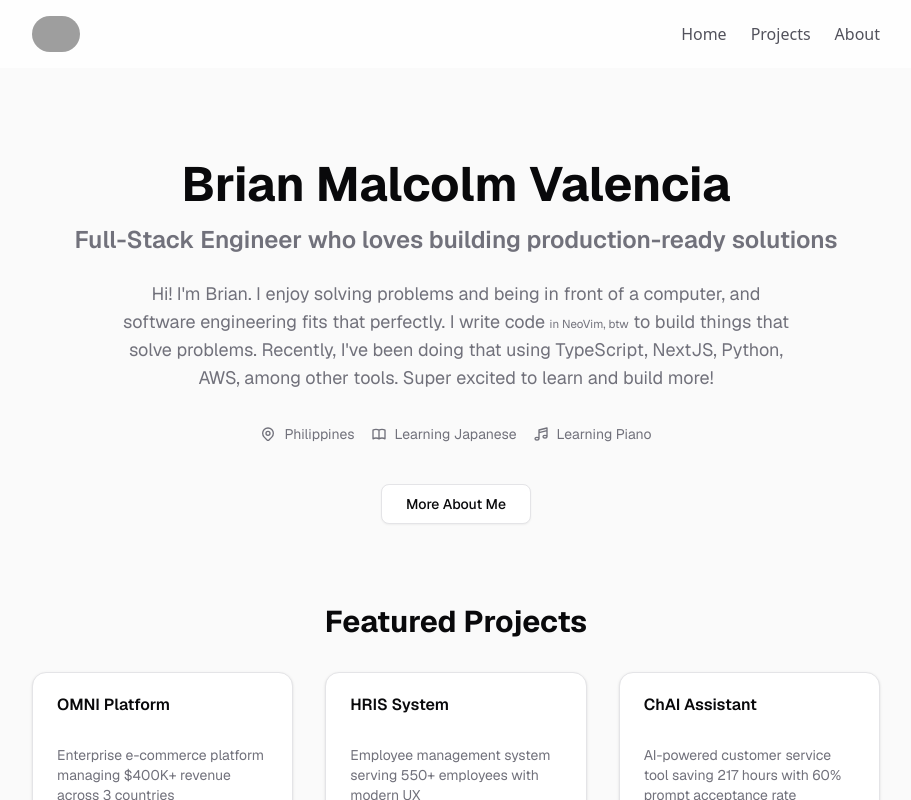
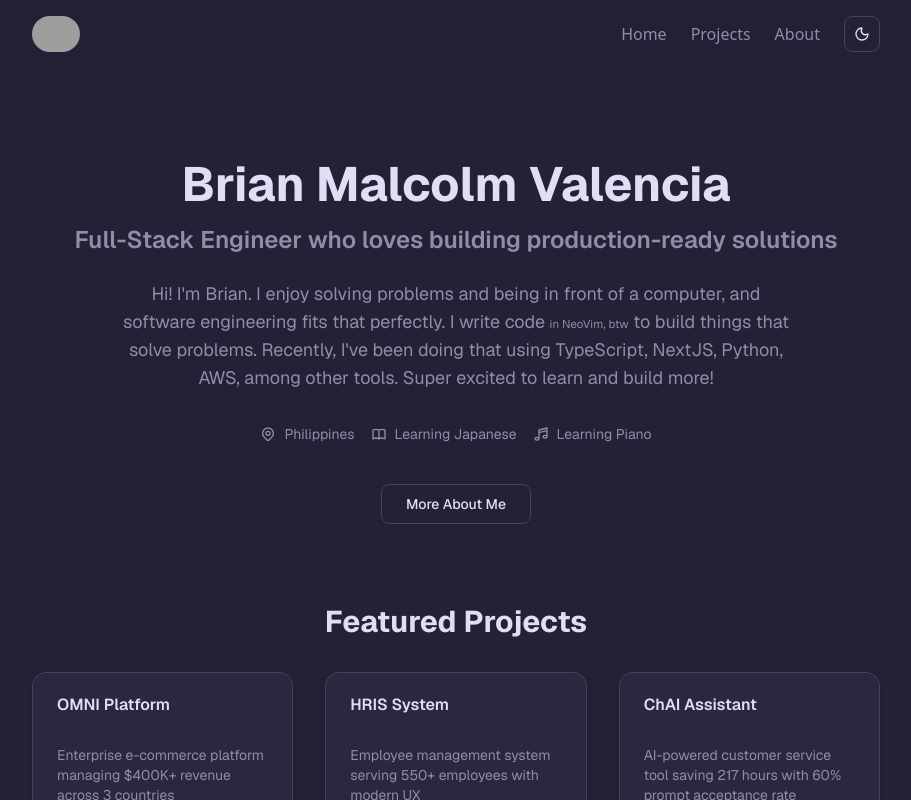
Before and after one commit to brimalval/folio, a Next.js app: page / in a window 1280 px wide. Shown: the top 800 px of the page, without its empty margins (184-1095 px from the left). Built offline with nearby package versions, Linux system fonts and the light colour scheme; grey boxes are pictures that could not be loaded.

Commit message:
add: theme, gallery

```diff
--- a/app/globals.css
+++ b/app/globals.css
@@ -45,71 +45,75 @@
 
 :root {
 	--radius: 0.625rem;
-	--background: oklch(1 0 0);
-	--foreground: oklch(0.141 0.005 285.823);
-	--card: oklch(1 0 0);
-	--card-foreground: oklch(0.141 0.005 285.823);
-	--popover: oklch(1 0 0);
-	--popover-foreground: oklch(0.141 0.005 285.823);
-	--primary: oklch(0.21 0.006 285.885);
-	--primary-foreground: oklch(0.985 0 0);
-	--secondary: oklch(0.967 0.001 286.375);
-	--secondary-foreground: oklch(0.21 0.006 285.885);
-	--muted: oklch(0.967 0.001 286.375);
-	--muted-foreground: oklch(0.552 0.016 285.938);
-	--accent: oklch(0.967 0.001 286.375);
-	--accent-foreground: oklch(0.21 0.006 285.885);
-	--destructive: oklch(0.577 0.245 27.325);
-	--border: oklch(0.92 0.004 286.32);
-	--input: oklch(0.92 0.004 286.32);
-	--ring: oklch(0.705 0.015 286.067);
-	--chart-1: oklch(0.646 0.222 41.116);
-	--chart-2: oklch(0.6 0.118 184.704);
-	--chart-3: oklch(0.398 0.07 227.392);
-	--chart-4: oklch(0.828 0.189 84.429);
-	--chart-5: oklch(0.769 0.188 70.08);
-	--sidebar: oklch(0.985 0 0);
-	--sidebar-foreground: oklch(0.141 0.005 285.823);
-	--sidebar-primary: oklch(0.21 0.006 285.885);
-	--sidebar-primary-foreground: oklch(0.985 0 0);
-	--sidebar-accent: oklch(0.967 0.001 286.375);
-	--sidebar-accent-foreground: oklch(0.21 0.006 285.885);
-	--sidebar-border: oklch(0.92 0.004 286.32);
-	--sidebar-ring: oklch(0.705 0.015 286.067);
+	/* Rosé Pine Dawn Palette */
+	--background: #faf4ed;
+	--foreground: #575279;
+	--card: #fffaf3;
+	--card-foreground: #575279;
+	--popover: #f2e9e1;
+	--popover-foreground: #575279;
+	--primary: #907aa9;
+	--primary-foreground: #faf4ed;
+	--secondary: #9893a5;
+	--secondary-foreground: #faf4ed;
+	--muted: #9893a5;
+	--muted-foreground: #797593;
+	--accent: #d7827e;
+	--accent-foreground: #faf4ed;
+	--destructive: #b4637a;
+	--destructive-foreground: #faf4ed;
+	--border: #dfdad9;
+	--input: #f4ede8;
+	--ring: #907aa9;
+	--chart-1: #ea9d34;
+	--chart-2: #286983;
+	--chart-3: #56949f;
+	--chart-4: #d7827e;
+	--chart-5: #907aa9;
+	--sidebar: #fffaf3;
+	--sidebar-foreground: #575279;
+	--sidebar-primary: #907aa9;
+	--sidebar-primary-foreground: #faf4ed;
+	--sidebar-accent: #9893a5;
+	--sidebar-accent-foreground: #faf4ed;
+	--sidebar-border: #dfdad9;
+	--sidebar-ring: #907aa9;
 }
 
 .dark {
-	--background: oklch(0.141 0.005 285.823);
-	--foreground: oklch(0.985 0 0);
-	--card: oklch(0.21 0.006 285.885);
-	--card-foreground: oklch(0.985 0 0);
-	--popover: oklch(0.21 0.006 285.885);
-	--popover-foreground: oklch(0.985 0 0);
-	--primary: oklch(0.92 0.004 286.32);
-	--primary-foreground: oklch(0.21 0.006 285.885);
-	--secondary: oklch(0.274 0.006 286.033);
-	--secondary-foreground: oklch(0.985 0 0);
-	--muted: oklch(0.274 0.006 286.033);
-	--muted-foreground: oklch(0.705 0.015 286.067);
-	--accent: oklch(0.274 0.006 286.033);
-	--accent-foreground: oklch(0.985 0 0);
-	--destructive: oklch(0.704 0.191 22.216);
-	--border: oklch(1 0 0 / 10%);
-	--input: oklch(1 0 0 / 15%);
-	--ring: oklch(0.552 0.016 285.938);
-	--chart-1: oklch(0.488 0.243 264.376);
-	--chart-2: oklch(0.696 0.17 162.48);
-	--chart-3: oklch(0.769 0.188 70.08);
-	--chart-4: oklch(0.627 0.265 303.9);
-	--chart-5: oklch(0.645 0.246 16.439);
-	--sidebar: oklch(0.21 0.006 285.885);
-	--sidebar-foreground: oklch(0.985 0 0);
-	--sidebar-primary: oklch(0.488 0.243 264.376);
-	--sidebar-primary-foreground: oklch(0.985 0 0);
-	--sidebar-accent: oklch(0.274 0.006 286.033);
-	--sidebar-accent-foreground: oklch(0.985 0 0);
-	--sidebar-border: oklch(1 0 0 / 10%);
-	--sidebar-ring: oklch(0.552 0.016 285.938);
+	/* Rosé Pine Moon Palette */
+	--background: #232136;
+	--foreground: #e0def4;
+	--card: #2a273f;
+	--card-foreground: #e0def4;
+	--popover: #393552;
+	--popover-foreground: #e0def4;
+	--primary: #c4a7e7;
+	--primary-foreground: #232136;
+	--secondary: #6e6a86;
+	--secondary-foreground: #232136;
+	--muted: #6e6a86;
+	--muted-foreground: #908caa;
+	--accent: #ea9a97;
+	--accent-foreground: #232136;
+	--destructive: #eb6f92;
+	--destructive-foreground: #232136;
+	--border: #44415a;
+	--input: #2a283e;
+	--ring: #c4a7e7;
+	--chart-1: #f6c177;
+	--chart-2: #3e8fb0;
+	--chart-3: #9ccfd8;
+	--chart-4: #ea9a97;
+	--chart-5: #c4a7e7;
+	--sidebar: #2a273f;
+	--sidebar-foreground: #e0def4;
+	--sidebar-primary: #c4a7e7;
+	--sidebar-primary-foreground: #232136;
+	--sidebar-accent: #6e6a86;
+	--sidebar-accent-foreground: #232136;
+	--sidebar-border: #44415a;
+	--sidebar-ring: #c4a7e7;
 }
 
 @layer base {
--- a/app/layout.tsx
+++ b/app/layout.tsx
@@ -30,9 +30,9 @@ export default function RootLayout({
 	children: React.ReactNode;
 }>) {
 	return (
-		<html lang="en">
+		<html lang="en" className="dark">
 			<body
-				className={`${geistSans.variable} ${geistMono.variable} bg-zinc-50 antialiased dark:bg-black`}
+				className={`${geistSans.variable} ${geistMono.variable} antialiased`}
 			>
 				<Navigation />
 				{children}
--- a/components/navigation.tsx
+++ b/components/navigation.tsx
@@ -4,6 +4,7 @@ import Image from "next/image";
 import Link from "next/link";
 import { usePathname } from "next/navigation";
 import { useEffect, useState } from "react";
+import { ThemeToggle } from "@/components/theme-toggle";
 import profileData from "@/data/profile.json";
 
 export function Navigation() {
@@ -42,7 +43,7 @@ export function Navigation() {
 							className="rounded-full object-cover"
 						/>
 						<div
-							className={`font-bold text-black text-lg transition-all duration-300 dark:text-zinc-50 ${
+							className={`font-bold text-foreground text-lg transition-all duration-300 ${
 								showName || shouldShowAnimatedName
 									? "translate-x-0 opacity-100"
 									: "-translate-x-4 opacity-0"
@@ -51,31 +52,36 @@ export function Navigation() {
 							Brian Malcolm Valencia
 						</div>
 					</div>
-					<div className="flex gap-6">
+					<div className="flex items-center gap-6">
 						<Link
 							href="/"
-							className={`text-zinc-600 transition-colors hover:text-black dark:text-zinc-400 dark:hover:text-zinc-50 ${
-								pathname === "/" ? "text-black dark:text-zinc-50" : ""
+							className={`text-muted-foreground transition-colors hover:text-foreground dark:text-muted-foreground dark:hover:text-foreground ${
+								pathname === "/" ? "text-foreground dark:text-foreground" : ""
 							}`}
 						>
 							Home
 						</Link>
 						<Link
 							href="/projects"
-							className={`text-zinc-600 transition-colors hover:text-black dark:text-zinc-400 dark:hover:text-zinc-50 ${
-								pathname === "/projects" ? "text-black dark:text-zinc-50" : ""
+							className={`text-muted-foreground transition-colors hover:text-foreground dark:text-muted-foreground dark:hover:text-foreground ${
+								pathname === "/projects"
+									? "text-foreground dark:text-foreground"
+									: ""
 							}`}
 						>
 							Projects
 						</Link>
 						<Link
 							href="/about"
-							className={`text-zinc-600 transition-colors hover:text-black dark:text-zinc-400 dark:hover:text-zinc-50 ${
-								pathname === "/about" ? "text-black dark:text-zinc-50" : ""
+							className={`text-muted-foreground transition-colors hover:text-foreground dark:text-muted-foreground dark:hover:text-foreground ${
+								pathname === "/about"
+									? "text-foreground dark:text-foreground"
+									: ""
 							}`}
 						>
 							About
 						</Link>
+						<ThemeToggle />
 					</div>
 				</div>
 			</div>
--- /dev/null
+++ b/components/theme-toggle.tsx
@@ -0,0 +1,35 @@
+"use client";
+
+import { Moon, Sun } from "lucide-react";
+import { useEffect, useState } from "react";
+
+export function ThemeToggle() {
+	const [theme, setTheme] = useState<"light" | "dark">("dark");
+
+	useEffect(() => {
+		// Check for saved theme preference or default to dark
+		const savedTheme = localStorage.getItem("theme") as "light" | "dark" | null;
+		const initialTheme = savedTheme || "dark"; // Default to dark
+
+		setTheme(initialTheme);
+		document.documentElement.classList.toggle("dark", initialTheme === "dark");
+	}, []);
+
+	const toggleTheme = () => {
+		const newTheme = theme === "light" ? "dark" : "light";
+		setTheme(newTheme);
+		document.documentElement.classList.toggle("dark", newTheme === "dark");
+		localStorage.setItem("theme", newTheme);
+	};
+
+	return (
+		<button
+			onClick={toggleTheme}
+			className="relative inline-flex h-9 w-9 items-center justify-center rounded-md border border-border bg-background hover:bg-accent hover:text-accent-foreground transition-colors"
+			aria-label="Toggle theme"
+		>
+			<Sun className="h-4 w-4 rotate-0 scale-100 transition-all dark:-rotate-90 dark:scale-0" />
+			<Moon className="absolute h-4 w-4 rotate-90 scale-0 transition-all dark:rotate-0 dark:scale-100" />
+		</button>
+	);
+}
--- a/components/ui/button.tsx
+++ b/components/ui/button.tsx
@@ -13,11 +13,11 @@ const buttonVariants = cva(
 				destructive:
 					"bg-destructive text-white hover:bg-destructive/90 focus-visible:ring-destructive/20 dark:bg-destructive/60 dark:focus-visible:ring-destructive/40",
 				outline:
-					"border bg-background shadow-xs hover:bg-accent hover:text-accent-foreground dark:border-input dark:bg-input/30 dark:hover:bg-input/50",
+					"border border-border bg-background shadow-xs hover:bg-primary hover:text-primary-foreground hover:border-primary dark:border-border dark:bg-background dark:hover:bg-primary dark:hover:text-primary-foreground dark:hover:border-primary",
 				secondary:
 					"bg-secondary text-secondary-foreground hover:bg-secondary/80",
 				ghost:
-					"hover:bg-accent hover:text-accent-foreground dark:hover:bg-accent/50",
+					"hover:bg-primary/10 hover:text-primary dark:hover:bg-primary/20 dark:hover:text-primary",
 				link: "text-primary underline-offset-4 hover:underline",
 			},
 			size: {
--- a/data/projects.json
+++ b/data/projects.json
@@ -28,27 +28,21 @@
 		"gallery": [
 			{
 				"id": "omni-dashboard",
-				"src": "/projects/omni-dashboard.png",
-				"alt": "OMNI Platform Dashboard Overview",
-				"title": "Main dashboard showing brand management and analytics"
+				"src": "https://brimalval-public-site-assets.s3.ap-southeast-1.amazonaws.com/folio/OMNI_Gallery/1.png",
+				"alt": "Order Management Interface",
+				"title": "Order Management Interface"
 			},
 			{
 				"id": "omni-inventory",
-				"src": "/projects/omni-inventory.png",
+				"src": "https://brimalval-public-site-assets.s3.ap-southeast-1.amazonaws.com/folio/OMNI_Gallery/2.png",
 				"alt": "Inventory Management System",
-				"title": "Real-time inventory tracking across warehouses"
+				"title": "Inventory tracking"
 			},
 			{
 				"id": "omni-orders",
-				"src": "/projects/omni-orders.png",
-				"alt": "Order Management Interface",
-				"title": "Cross-border order processing system"
-			},
-			{
-				"id": "omni-cms",
-				"src": "/projects/omni-cms.png",
-				"alt": "Content Management System",
-				"title": "Brand content and product catalog management"
+				"src": "https://brimalval-public-site-assets.s3.ap-southeast-1.amazonaws.com/folio/OMNI_Gallery/3.png",
+				"alt": "Promotion configuration",
+				"title": "Promotion configuration"
 			}
 		]
 	},
@@ -57,7 +51,7 @@
 		"title": "HRIS Employee Management System",
 		"description": "Company-wide employee management system replacing legacy C#/jQuery system",
 		"longDescription": "Modern employee management system serving 550+ employees with automated workflows for HR, accounting, and department managers.",
-		"problem": "Legacy C#/jQuery system with poor UX, limited functionality, and high maintenance costs. HR and accounting teams struggling with inefficient workflows across 550+ employees.",
+		"problem": "Legacy C#/jQuery system. HR and accounting teams struggling with some regular workflows (such as payroll calculation and timekeeping) for 550+ employees due to lack of automation in the system.",
 		"solution": "Complete system modernization using TypeScript, NextJS, and PostgreSQL. Designed production-ready architecture with intuitive UI/UX and automated workflows for multiple departments.",
 		"metrics": [],
 		"highlights": [
@@ -76,32 +70,7 @@
 			"ShadCN",
 			"Tanstack"
 		],
-		"gallery": [
-			{
-				"id": "hris-dashboard",
-				"src": "/projects/hris-dashboard.png",
-				"alt": "HRIS System Dashboard",
-				"title": "Employee management dashboard with key metrics"
-			},
-			{
-				"id": "hris-profile",
-				"src": "/projects/hris-profile.png",
-				"alt": "Employee Profile Management",
-				"title": "Comprehensive employee profile and records"
-			},
-			{
-				"id": "hris-workflows",
-				"src": "/projects/hris-workflows.png",
-				"alt": "Automated Workflows",
-				"title": "HR and accounting workflow automation"
-			},
-			{
-				"id": "hris-reports",
-				"src": "/projects/hris-reports.png",
-				"alt": "Reporting and Analytics",
-				"title": "Employee data analytics and reporting"
-			}
-		]
+		"gallery": []
 	},
 	{
 		"id": "chai-assistant",
@@ -130,31 +99,6 @@
 			"Langchain",
 			"TypeScript"
 		],
-		"gallery": [
-			{
-				"id": "chai-interface",
-				"src": "/projects/chai-interface.png",
-				"alt": "ChAI Assistant Interface",
-				"title": "Customer service AI assistant chat interface"
-			},
-			{
-				"id": "chai-dashboard",
-				"src": "/projects/chai-dashboard.png",
-				"alt": "ChAI Analytics Dashboard",
-				"title": "Performance metrics and analytics dashboard"
-			},
-			{
-				"id": "chai-training",
-				"src": "/projects/chai-training.png",
-				"alt": "Document Training Interface",
-				"title": "Document upload and training management"
-			},
-			{
-				"id": "chai-responses",
-				"src": "/projects/chai-responses.png",
-				"alt": "Response Quality Management",
-				"title": "AI response review and optimization tools"
-			}
-		]
+		"gallery": []
 	}
 ]
--- a/types/portfolio.ts
+++ b/types/portfolio.ts
@@ -112,4 +112,10 @@ export interface Project {
   }>;
   highlights: string[];
   technologies: string[];
+  gallery?: Array<{
+    id: string;
+    src: string;
+    alt: string;
+    title?: string;
+  }>;
 }
```
